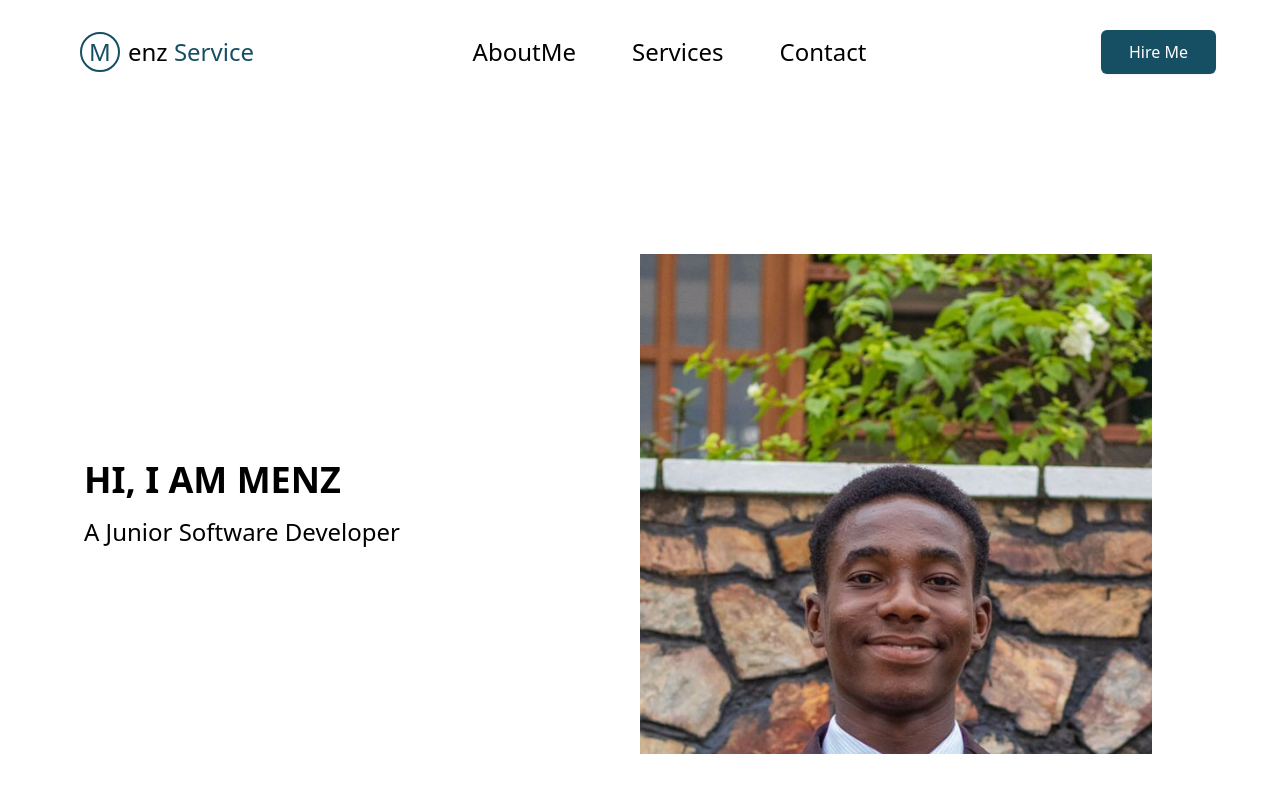
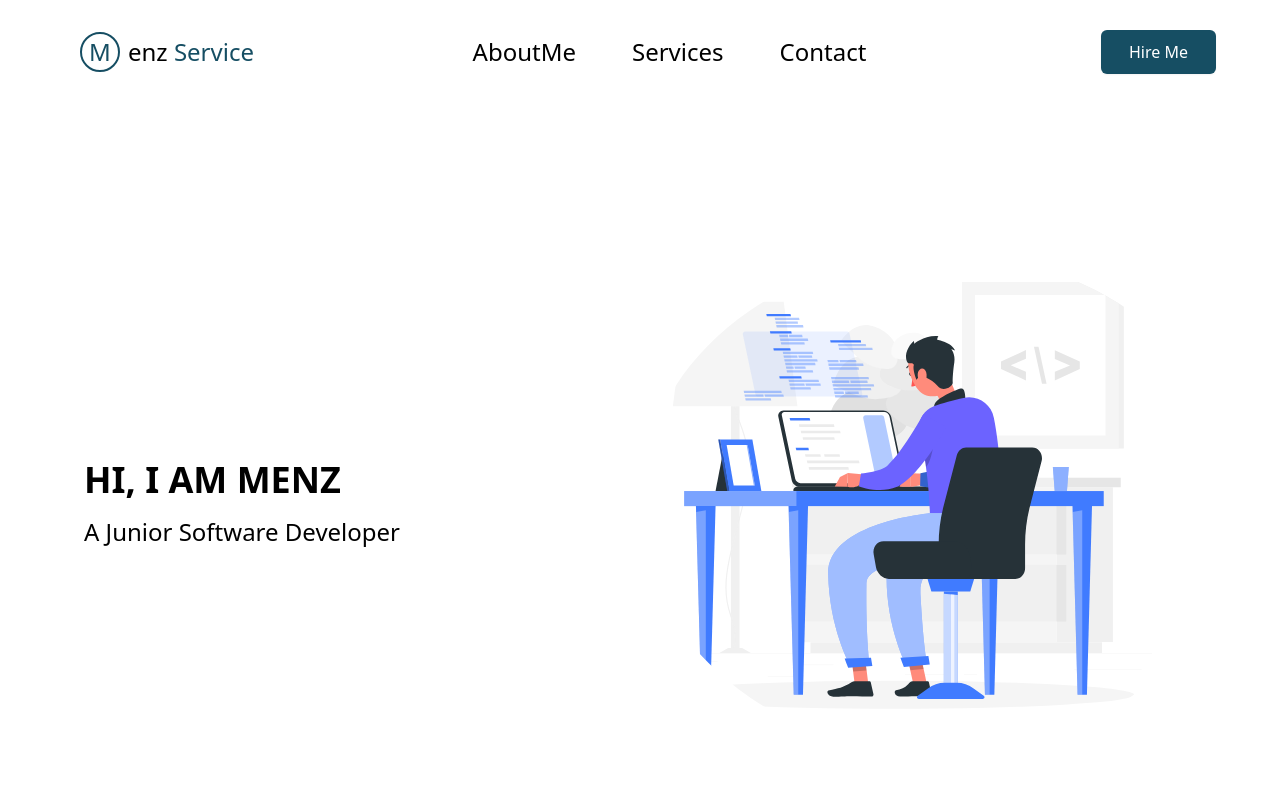
Before and after one commit to pkay025/My-Portfolio, a React (Vite) app in the folder my-portfolio/: page / in a window 1280 px wide. Shown: the top 800 px of the page. Built offline with nearby package versions, Linux system fonts and the light colour scheme.

Commit message:
Refactor HeroSection and Navbar components for improved structure and styling

```diff
--- a/my-portfolio/src/Components/HeroSection.jsx
+++ b/my-portfolio/src/Components/HeroSection.jsx
@@ -1,18 +1,18 @@
 import React from 'react';
-import Img from "../images/PK.jpeg";
+import Img from "../images/developer.svg";
 
 const HeroSection = () => {
   return (
     <div className="min-h-screen flex flex-col md:flex-row items-center">
       <div className="w-full md:w-1/2 flex flex-col justify-center items-center md:items-start py-10 px-10">
-        <h1 className="text-2xl md:text-3xl xl:text-4xl text-center md:text-left uppercase font-semibold px-11">
+        <h2 className="text-2xl md:text-3xl xl:text-4xl text-center md:text-left uppercase font-semibold px-11">
           Hi, I am Menz
-        </h1>
+        </h2>
         <p className="mt-4 text-lg md:text-xl xl:text-2xl text-center md:text-left leading-normal px-11">
           A Junior Software Developer
         </p>
       </div>
-      <div className="w-64 h-64 sm:w-80 sm:h-80 md:w-96 md:h-96 lg:w-[600px] lg:h-[500px] overflow-hidden">
+      <div className="w-70 h-70 sm:w-80 sm:h-80 md:w-96 md:h-96 lg:w-[600px] lg:h-[500px] overflow-hidden rounded-[70%]">
         <img src={Img} alt="Developer Illustration" className="w-full max-w-xs md:max-w-md lg:max-w-lg" />
       </div>
     </div>
--- a/my-portfolio/src/Components/Navbar.jsx
+++ b/my-portfolio/src/Components/Navbar.jsx
@@ -59,7 +59,7 @@ const Navbar = () => {
               <ul className="flex flex-col gap-2 px-6 py-4 text-lg">
                 {NavbarMenu().map((item) => (
                   <li key={item.id}>
-                    <a href={item.link} className="block py-2 px-4 hover:bg-cyan-50 rounded" onClick={() => setIsMenuOpen(false)}>{item.title}</a>
+                    <a href={item.link} className="block py-2 rounded text-center" onClick={() => setIsMenuOpen(false)}>{item.title}</a>
                   </li>
                 ))}
               </ul>
```
